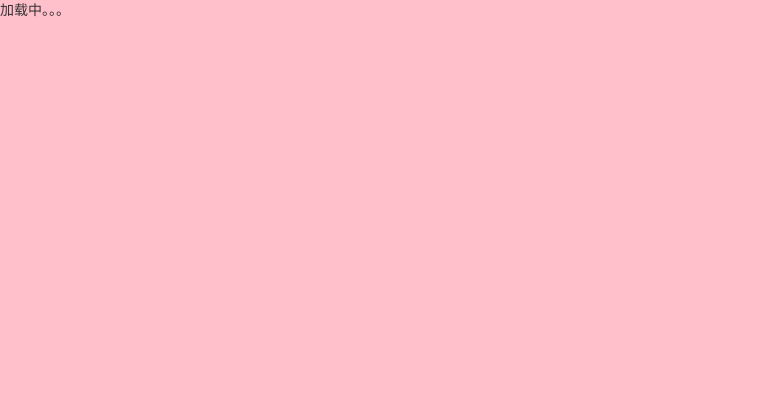
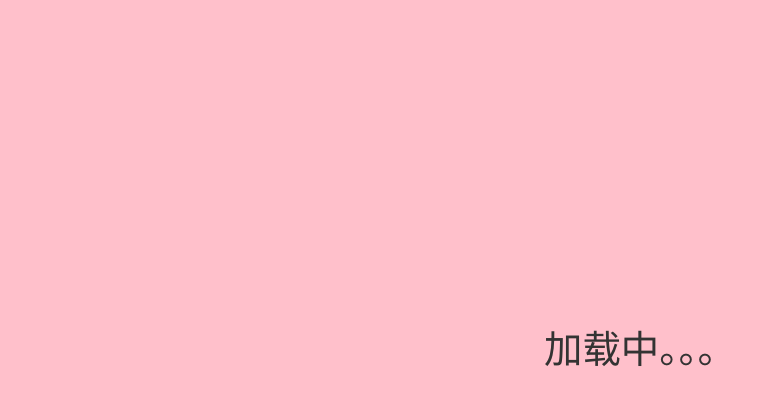
Before and after one commit to Free-Yd/MySisterLove, a plain HTML site: page index.html in a window 1280 px wide. Shown: the whole page, without its empty margins (0-774 px from the left). Drawn offline with Linux system fonts and the light colour scheme.

Commit message:
Update yd.css

```diff
--- a/style/yd.css
+++ b/style/yd.css
@@ -334,8 +334,11 @@ main {
     top: 0;
     width: 100%;
     height: 100%;
+    font-size:2.4rem;
+    line-height:700px;
+    text-align:center;
     background-color: pink;
-    transition: .35s;
+    transition: 1s;
     z-index: 99;
 }
 #start_img{
```
